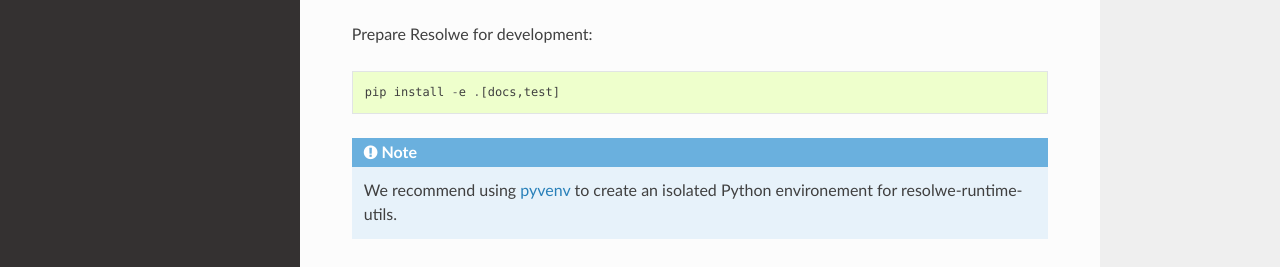
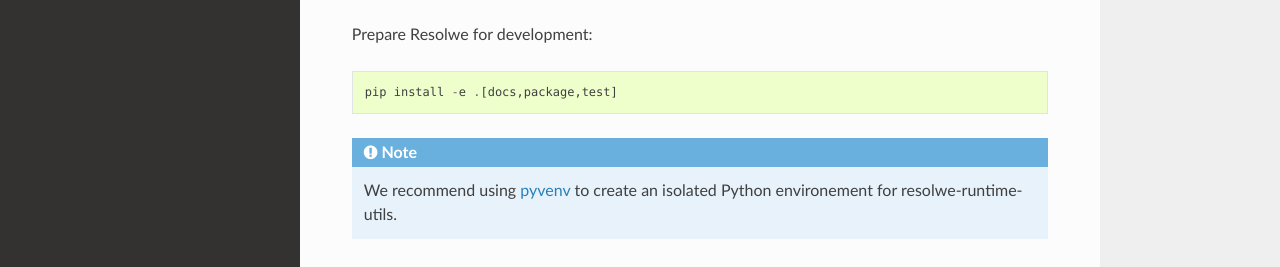
Before and after one commit to genialis/resolwe-runtime-utils, a Sphinx documentation site: the page built from docs/develop.rst, in a window 1280 px wide and 900 px high. Shown: the part 421-688 px from the top of the window. Built offline with Sphinx 7.4.7 and the Read the Docs theme 2.0.0, drawn with Linux system fonts in a browser that asks for light colours; pages that are not in the unit, such as notebooks, are missing from menus.

Commit message:
Add 'package', a list of extra requirements for preparing a package.
Add 'twine' and 'wheel' to 'package' extra requirements.

```diff
--- a/docs/develop.rst
+++ b/docs/develop.rst
@@ -20,7 +20,7 @@
 
 Prepare Resolwe for development::
 
-    pip install -e .[docs,test]
+    pip install -e .[docs,package,test]
 
 .. note::
 
--- a/setup.py
+++ b/setup.py
@@ -73,6 +73,7 @@
 
     extras_require={
         'docs': ['Sphinx'],
+        'package': ['twine', 'wheel'],
         'test': ['check-manifest', 'readme'],
     },
 
```
